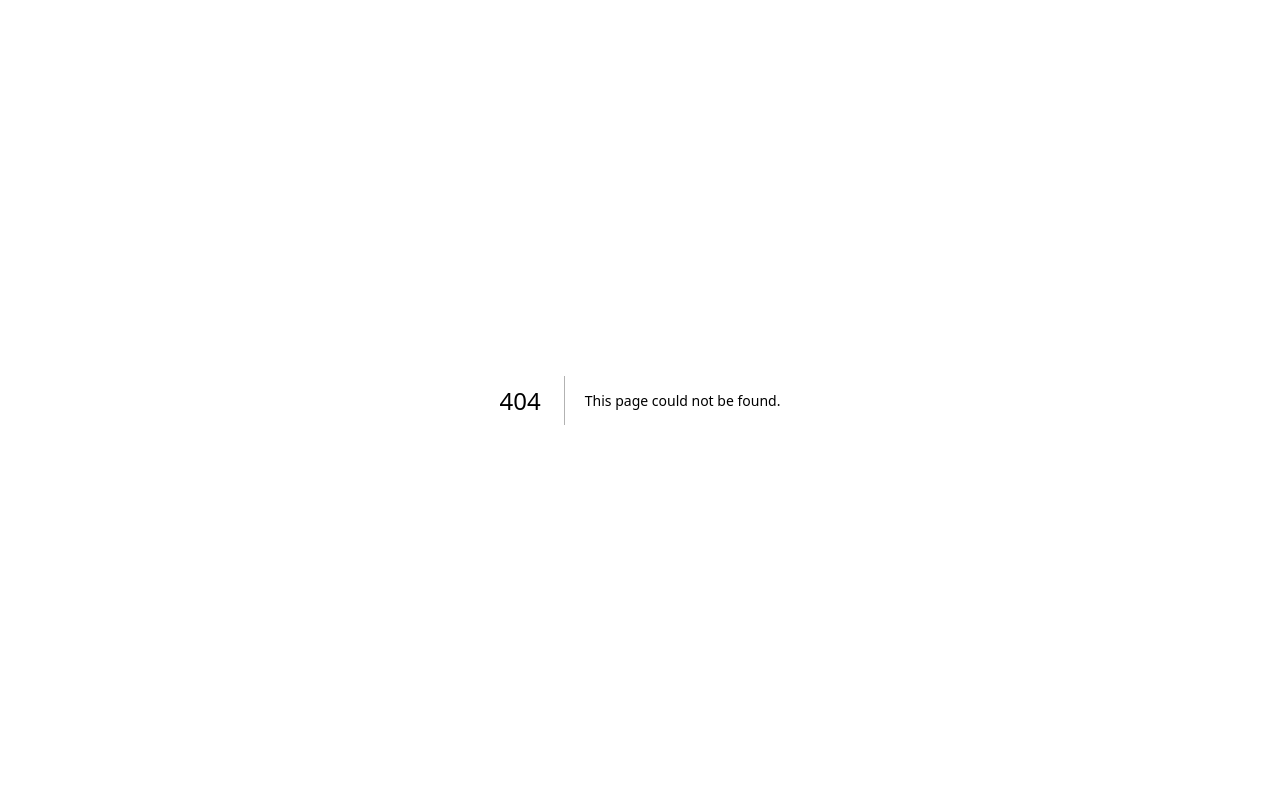
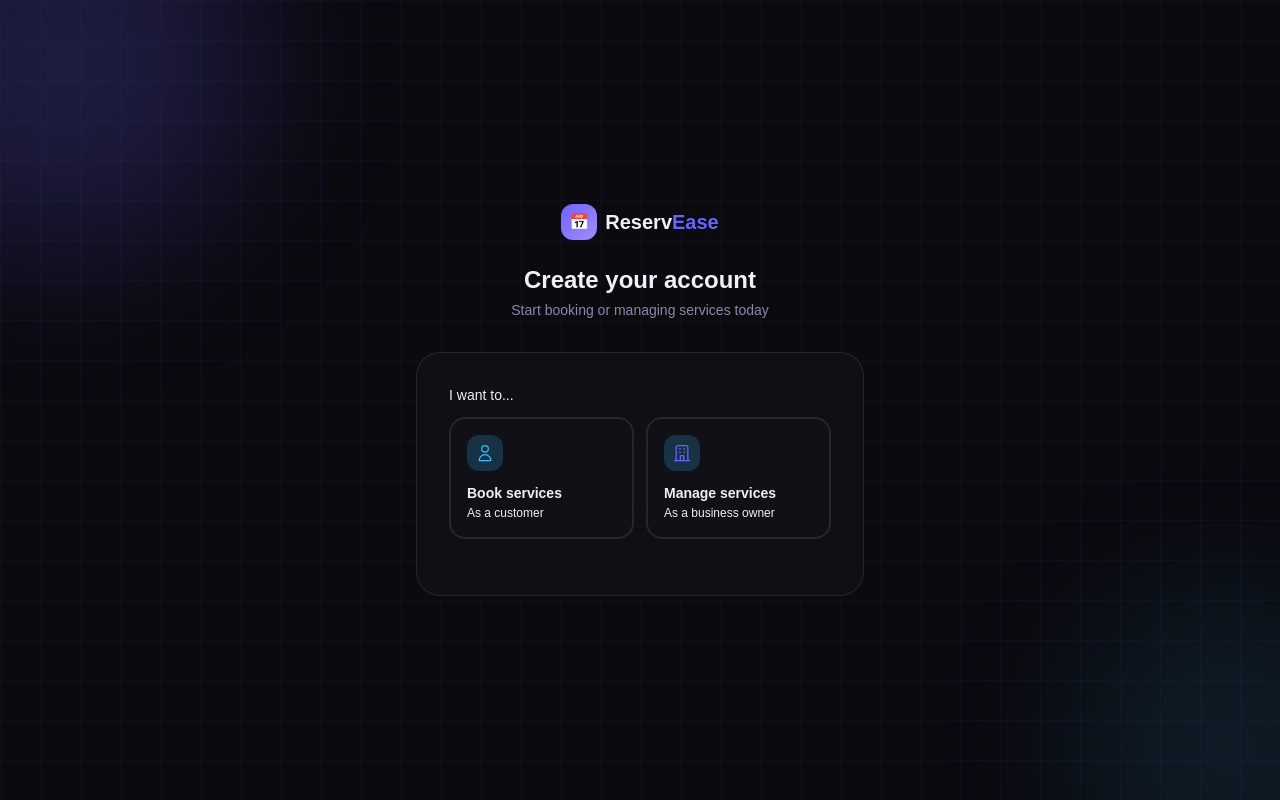
Before and after one commit to alitermos99/Service-Booking-Server, a Next.js app in the folder client/: page /register in a window 1280 px wide. Before the commit this address had no page. Built offline with nearby package versions, Linux system fonts and the light colour scheme.

Commit message:
build(v1): create registePage, AuthRoleCard to select the type of business and update Card component to accept classes

```diff
--- /dev/null
+++ b/client/app/(auth)/register/page.jsx
@@ -0,0 +1,53 @@
+import Main from '@/app/components/layouts/Main'
+import React from 'react'
+import AuthHeader from '@/app/components/auth/AuthHeader';
+import Card from '@/app/components/ui/Card';
+import AuthRoleCard from '@/app/components/auth/AuthRoleCard';
+
+const RegisterPage = () => {
+    return (
+        <Main className={'animate-fade-up'}>
+            <div className="absolute orb w-96 h-96 bg-accent opacity-20 top-0 left-0 -translate-x-1/3 -translate-y-1/3" />
+            <div className="absolute orb w-80 h-80 bg-[#38bdf8] opacity-10 bottom-0 right-0 translate-x-1/3 translate-y-1/3" />
+
+            <div className="relative z-10 w-full max-w-md">
+                <AuthHeader
+                    title="Create your account"
+                    subtitle="Start booking or managing services today"
+                />
+
+                <Card className='p-8 rounded-3xl'>
+                    <p className='text-sm font-medium text-tx mb-3'>I want to...</p>
+
+                    <div class="grid grid-cols-2 gap-3 mb-6">
+                        <AuthRoleCard
+                            title="Book services"
+                            subtitle="As a customer"
+                            svg={
+                                <svg className="w-5 h-5 text-[#38bdf8]" fill="none" viewBox="0 0 24 24" stroke="currentColor">
+                                    <path strokeLinecap="round" strokeLinejoin="round" strokeWidth="1.5"
+                                        d="M16 7a4 4 0 11-8 0 4 4 0 018 0zM12 14a7 7 0 00-7 7h14a7 7 0 00-7-7z"
+                                    />
+                                </svg>
+                            }
+                        />
+
+                        <AuthRoleCard
+                            title="Manage services"
+                            subtitle="As a business owner"
+                            svg={
+                                <svg className="w-5 h-5 text-accent" fill="none" viewBox="0 0 24 24" stroke="currentColor">
+                                    <path strokeLinecap="round" strokeLinejoin="round" strokeWidth="1.5"
+                                        d="M19 21V5a2 2 0 00-2-2H7a2 2 0 00-2 2v16m14 0h2m-2 0h-5m-9 0H3m2 0h5M9 7h1m-1 4h1m4-4h1m-1 4h1m-5 10v-5a1 1 0 011-1h2a1 1 0 011 1v5m-4 0h4"
+                                    />
+                                </svg>
+                            }
+                        />
+                    </div>
+                </Card>
+            </div>
+        </Main>
+    )
+}
+
+export default RegisterPage
--- /dev/null
+++ b/client/app/components/auth/AuthRoleCard.jsx
@@ -0,0 +1,17 @@
+import React from 'react'
+import Card from '../ui/Card'
+
+const AuthRoleCard = ({ title, subtitle, svg }) => {
+    return (
+        <Card className='p-4 cursor-pointer hover:border-[rgba(108,99,255,0.4)] transition-all border-2! rounded-2xl'>
+            <div className="w-9 h-9 rounded-xl flex items-center justify-center mb-3 bg-[rgba(56,189,248,0.2)]" >
+                { svg }
+            </div>
+
+            <div className="text-sm font-semibold text-tx">{ title }</div>
+            <div className="text-xs text-muted mt-0.5">{ subtitle }</div>
+        </Card>
+    )
+}
+
+export default AuthRoleCard
--- a/client/app/components/ui/Card.jsx
+++ b/client/app/components/ui/Card.jsx
@@ -1,8 +1,8 @@
 import React from 'react'
 
-const Card = ({ children }) => {
+const Card = ({ children, className = '' }) => {
     return (
-        <div className="glass rounded-3xl p-8">
+        <div className={ className + ' glass' }>
             { children }
         </div>
     )
```
